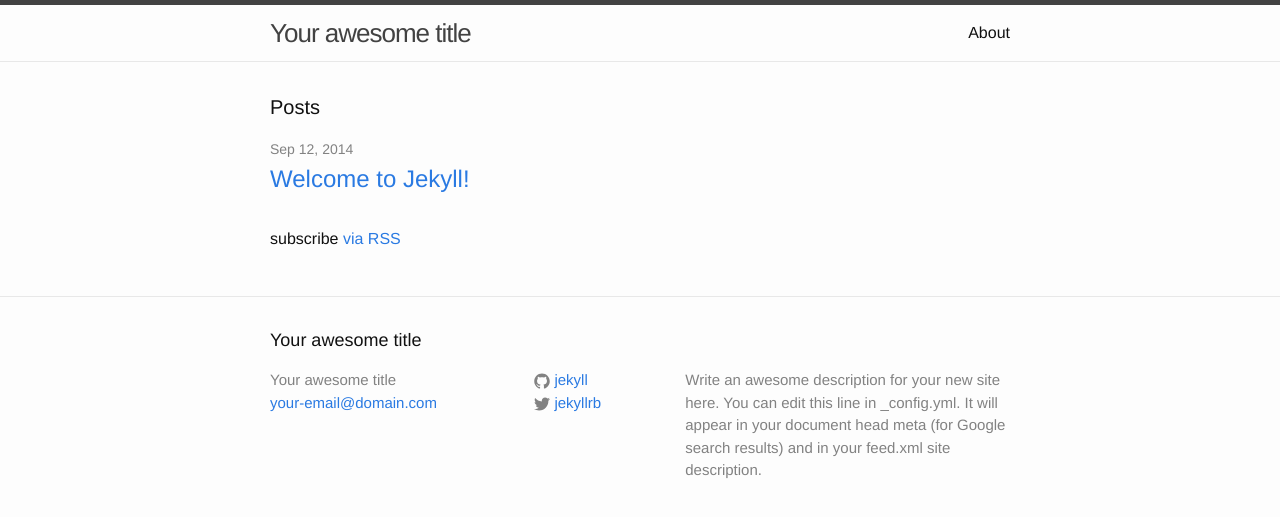
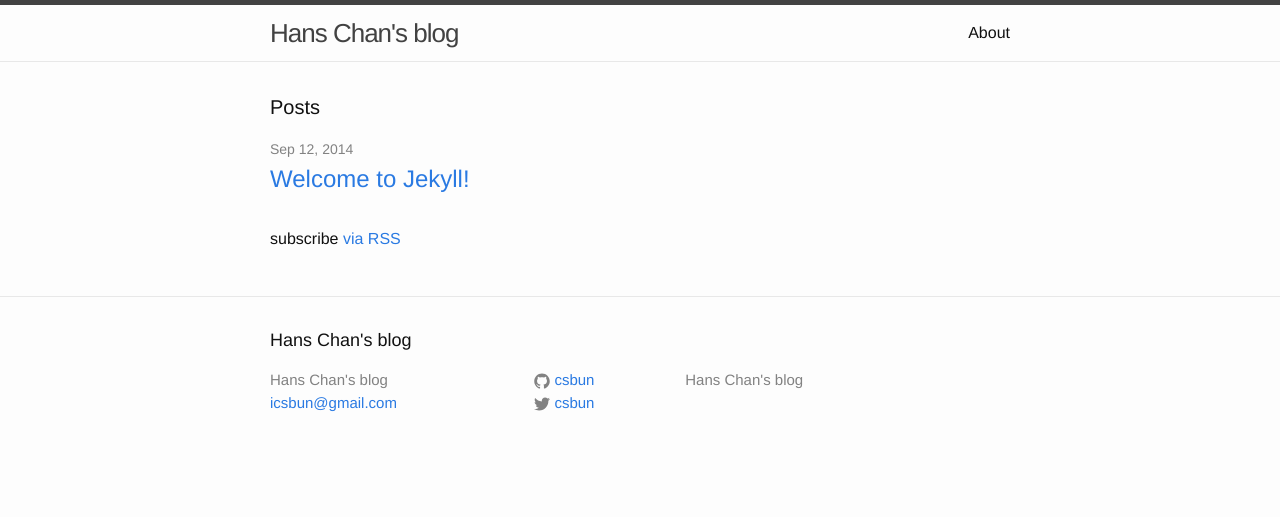
Before and after one commit to csbun/blog, a Jekyll site: the page built from index.html, in a window 1280 px wide. Shown: the top 517 px of the page. Built offline with Jekyll 4.4.1, drawn with Linux system fonts in a browser that asks for light colours.

Commit message:
config baseurl

```diff
--- a/_config.yml
+++ b/_config.yml
@@ -1,14 +1,12 @@
 # Site settings
-title: Your awesome title
-email: your-email@domain.com
+title: Hans Chan's blog
+email: icsbun@gmail.com
 description: > # this means to ignore newlines until "baseurl:"
-  Write an awesome description for your new site here. You can edit this
-  line in _config.yml. It will appear in your document head meta (for
-  Google search results) and in your feed.xml site description.
-baseurl: "" # the subpath of your site, e.g. /blog/
-url: "http://yourdomain.com" # the base hostname & protocol for your site
-twitter_username: jekyllrb
-github_username:  jekyll
+    Hans Chan's blog
+baseurl: "/blog" # the subpath of your site, e.g. /blog/
+url: "https://csbun.github.io/blog/" # the base hostname & protocol for your site
+twitter_username: csbun
+github_username: csbun
 
 # Build settings
 markdown: kramdown
```
